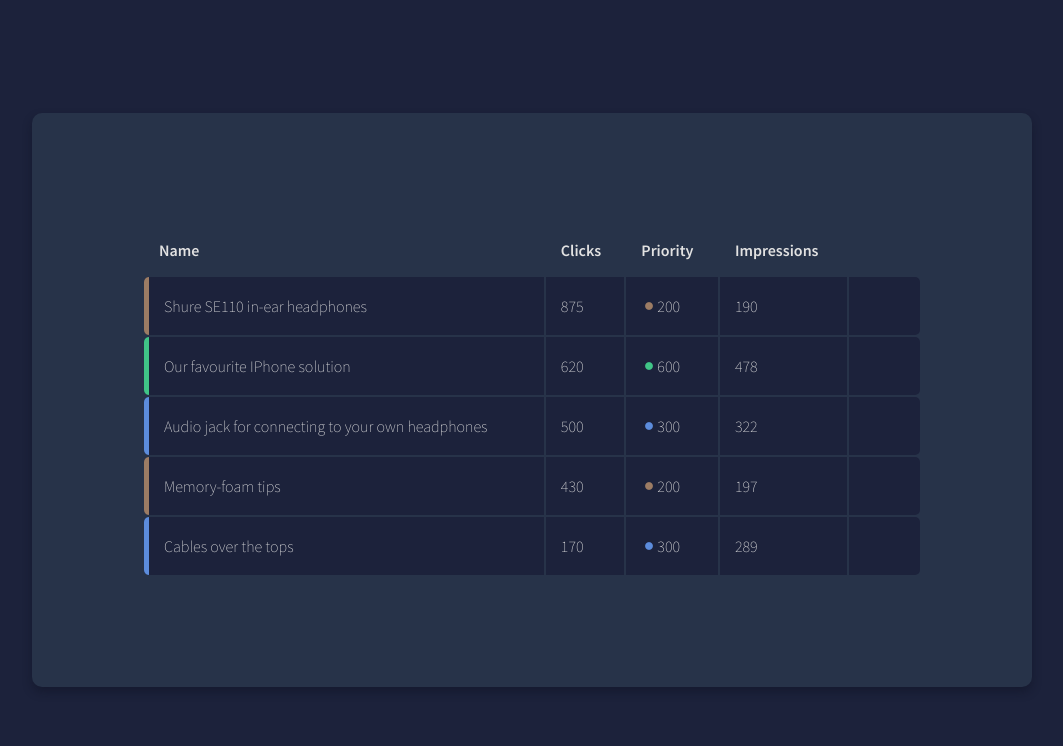
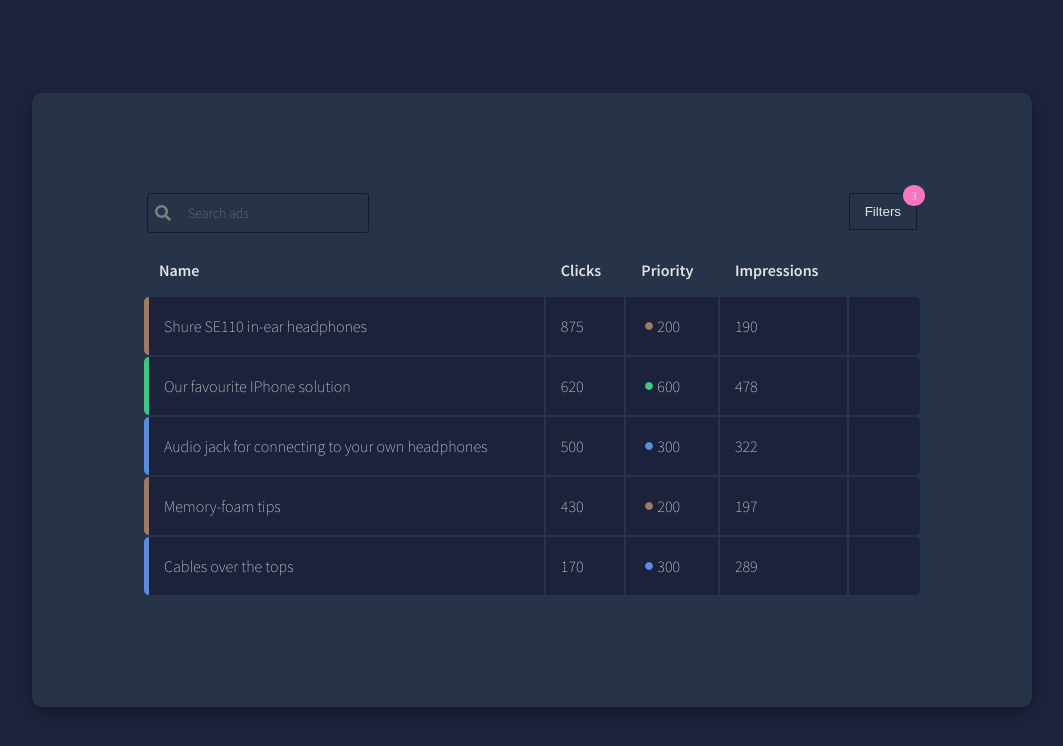
Before and after one commit to theycallmereza/ui_components, a plain HTML site: page 03_ads_manager/index.html in a window 1280 px wide. Shown: the whole page, without its empty margins (108-1171 px from the left). Drawn offline with Linux system fonts and the light colour scheme.

Commit message:
add search input and filters button

```diff
--- a/03_ads_manager/css/style.css
+++ b/03_ads_manager/css/style.css
@@ -113,3 +113,60 @@ table tbody tr:hover .delete {
         display: none;
     }
 }
+
+.search {
+    display: flex;
+    justify-content: space-between;
+    margin: 0 15px;
+}
+
+.search form {
+    position: relative;
+}
+
+.search form input {
+    background-color: transparent;
+    border: 1px solid #151b31;
+    border-radius: 3px;
+    font-family: inherit;
+    font-size: 14px;
+    padding: 10px 10px 10px 40px;
+    width: 100%;
+}
+
+.search form input::placeholder {
+    color: #7f7f7f;
+}
+
+.search form button {
+    position: absolute;
+    top: 3px;
+    left: 0;
+    padding: 9px 8px;
+    background-color: transparent;
+    border: 0;
+    color: #7f7f7f;
+    font-size: 16px;
+}
+
+.filter-container {
+    position: relative;
+}
+
+.filter-container button {
+    cursor: pointer;
+    background-color: transparent;
+    border: 1px solid #151b31;
+    padding: 10px 15px;
+    color: #e2e2e2;
+}
+
+.filter-container .badge {
+    position: absolute;
+    top: -8px;
+    right: -8px;
+    padding: 3px 8px;
+    border-radius: 50%;
+    background-color: #F776C1;
+    font-size: 12px;
+}
--- a/03_ads_manager/index.html
+++ b/03_ads_manager/index.html
@@ -14,6 +14,17 @@
 <body>
 
 <div class="container">
+    <div class="search">
+        <form>
+            <input type="text" placeholder="Search ads">
+            <button type="submit"><i class="fas fa-search"></i></button>
+        </form>
+
+        <div class="filter-container">
+            <button class="filter">Filters</button>
+            <span class="badge">3</span>
+        </div>
+    </div>
     <table>
         <thead>
         <tr>
```
